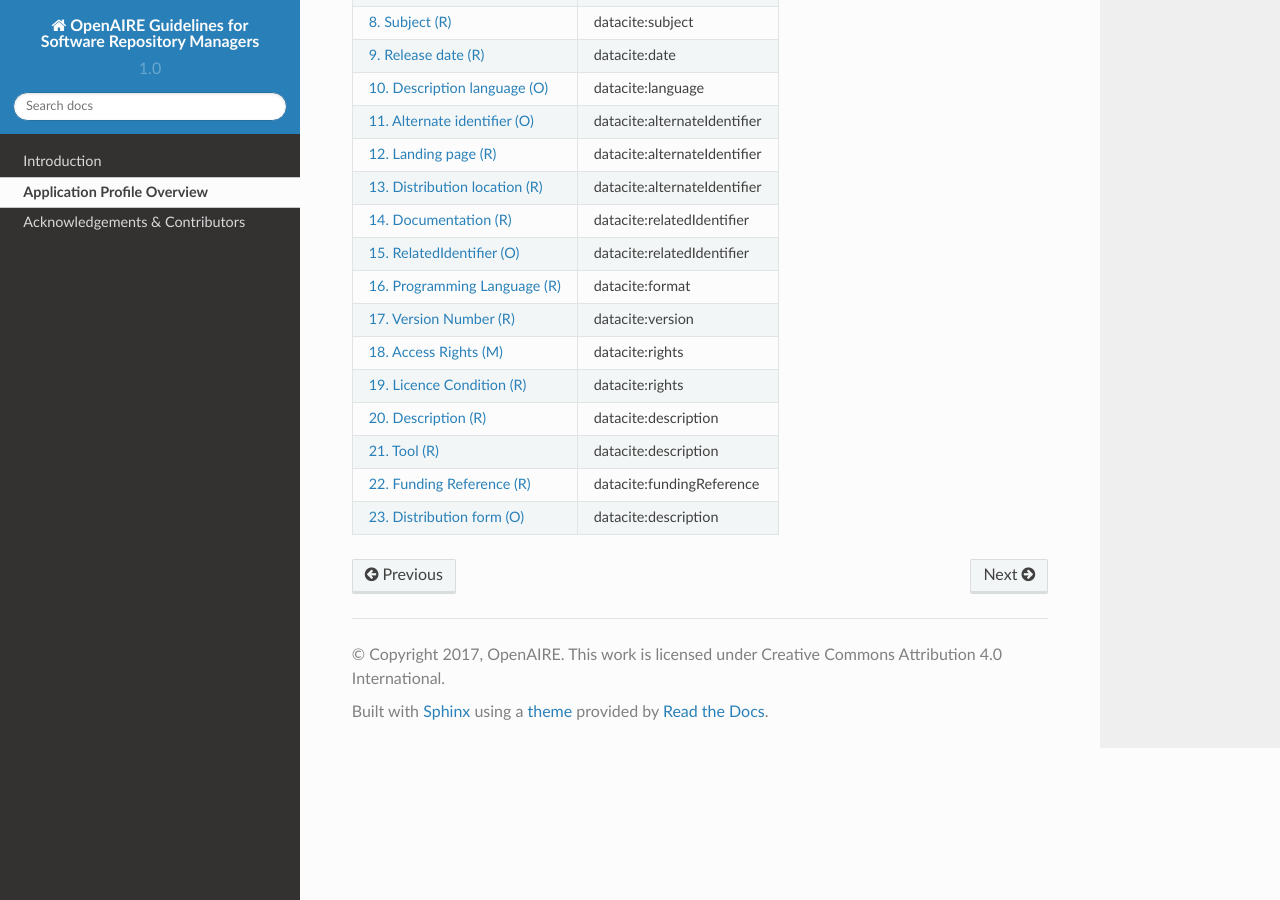
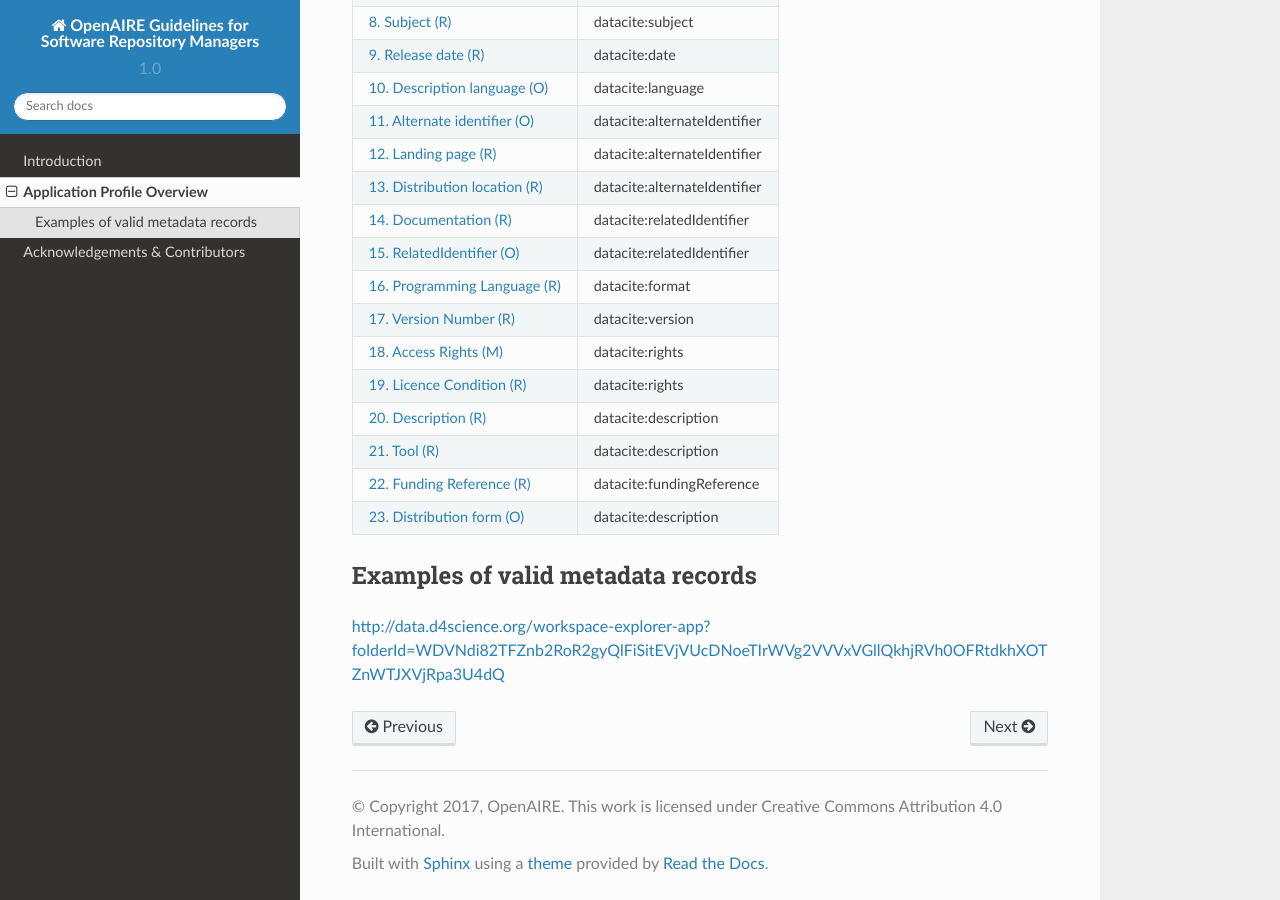
Before and after one commit to mirima2/software_guidelines, a Sphinx documentation site: the page built from docs/source/application_profile.rst, in a window 1280 px wide and 900 px high, scrolled down 515 px. Built offline with Sphinx 7.4.7 and the Read the Docs theme 2.0.0, drawn with Linux system fonts in a browser that asks for light colours.

Commit message:
added example of valid metadata records

```diff
--- a/docs/source/application_profile.rst
+++ b/docs/source/application_profile.rst
@@ -33,3 +33,8 @@ OpenAIRE-Field                           Metadata Element
 :ref:`datacite:fundingReference`             datacite:fundingReference
 :ref:`oas:distributionForm`                  datacite:description
 ======================================== =============================
+
+Examples of valid metadata records
+^^^^^^^^^^^^^^^^^^^^^^^^^^^^^^^^^^
+
+http://data.d4science.org/workspace-explorer-app?folderId=WDVNdi82TFZnb2RoR2gyQlFiSitEVjVUcDNoeTIrWVg2VVVxVGllQkhjRVh0OFRtdkhXOTZnWTJXVjRpa3U4dQ
```
